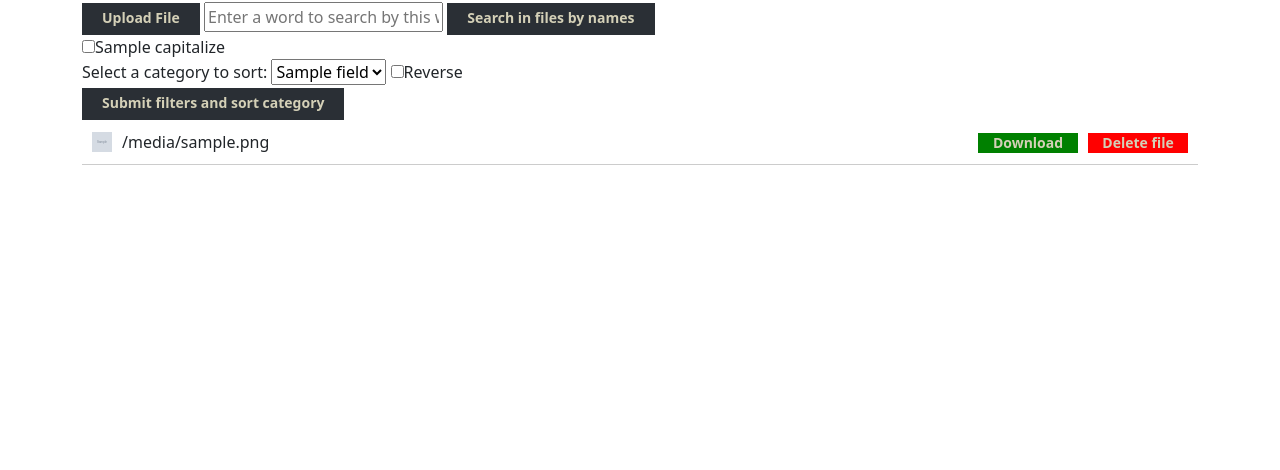
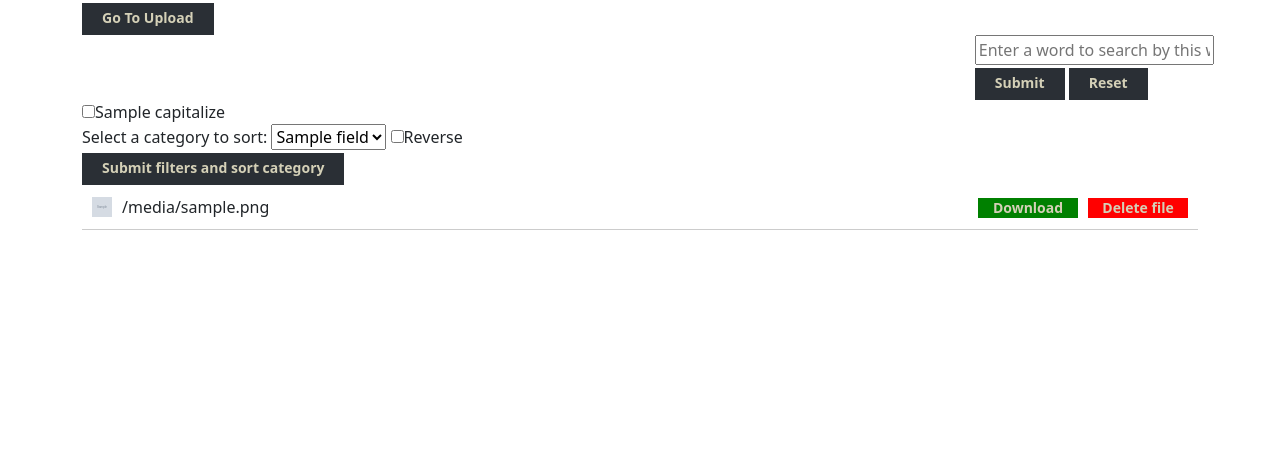
Before and after one commit to PIRomanCod/Web_Team_Project, a Django app: template personal_assistant/storageapp/templates/storageapp/files_list.html in a window 1280 px wide. Shown: the part 120-590 px from the top of the page. Run offline with Django 3.2, Linux system fonts and the light colour scheme; the template is opened without the code that fills it: most values are stand-ins (such as "Sample title", 1, 10 or a date in 2020); grey boxes marked "Sample" are stand-in pictures.

Commit message:
add search button

```diff
--- a/personal_assistant/storageapp/templates/storageapp/base_files.html
+++ b/personal_assistant/storageapp/templates/storageapp/base_files.html
@@ -5,12 +5,20 @@
 {% load static %}
 <link rel="stylesheet" href="{% static 'storageapp/style.css' %}">
 
+<!--<a href="{% url 'storageapp:create_tables' %}" class="upper-buttons">Create Tables</a>-->
 
-<!--<a href="{% url 'storageapp:create_tables' %}" class="upper-buttons">Create Tables</a>-->
 <div>
-    <a href="{% url 'storageapp:upload_file' %}" class="upper-buttons">Upload File</a>
-    <input type="text" id="text_input" name="user_input" placeholder="Enter a word to search by this word">
-    <a href="{% url 'storageapp:files_list' %}" class="upper-buttons">Search in files by names</a>
+    <a href="{% url 'storageapp:upload_file' %}" class="upper-buttons">Go To Upload</a>
+    <form action="{% url 'storageapp:search_by_name' %}" method="get" class="form-wrapper">
+        <div>
+            <input type="text" id="text_input" name="user_input" placeholder="Enter a word to search by this word">
+        </div>
+        <div>
+            <button type="submit" class="upper-buttons">Submit</button>
+            <button type="reset" class="upper-buttons">Reset</button>
+        </div>
+    </form>
+
 </div>
 
 {% block in_files %}
```
